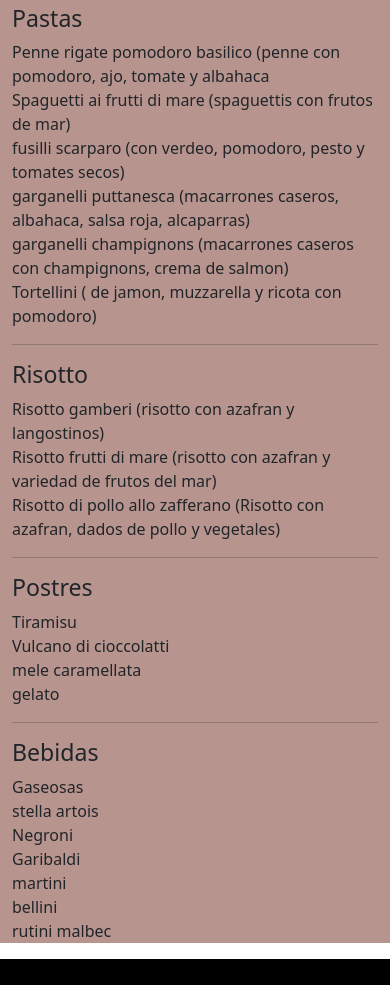
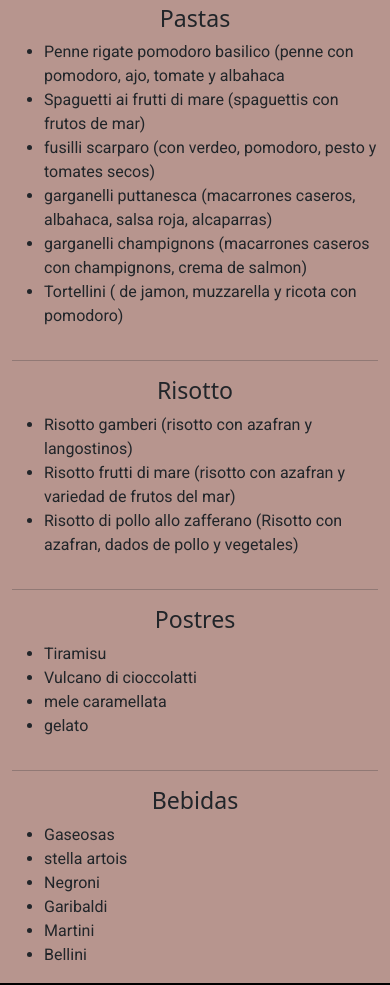
Before and after one commit to YasFranco/PF-Franco, a website: page pages/nuestra-carta.html in a window 390 px wide. Shown: the part 755-1740 px from the top of the page. Drawn offline with nearby package versions, Linux system fonts and the light colour scheme.

Commit message:
carta responsive

```diff
--- a/pages/nuestra-carta.html
+++ b/pages/nuestra-carta.html
@@ -7,7 +7,8 @@
   <meta name="viewport" content="width=device-width, initial-scale=1.0">
   <meta name="description"
     content="En Nuestra Salsa, un restaurante para disfrutar en familia compartiendo con las mejores pastas y vinos">
-  <meta name="keywords" content="comida, pastas, italianas, familia, restaurante, salsas, restaurant, norte, vinos, postres, bebidas, risotto, garganelli, puttanesca">
+  <meta name="keywords"
+    content="comida, pastas, italianas, familia, restaurante, salsas, restaurant, norte, vinos, postres, bebidas, risotto, garganelli, puttanesca">
   <title>En Nuestra Salsa | Carta</title>
   <link rel="stylesheet" href="https://cdnjs.cloudflare.com/ajax/libs/font-awesome/6.2.0/css/all.min.css"
     integrity="sha512-xh6O/CkQoPOWDdYTDqeRdPCVd1SpvCA9XXcUnZS2FmJNp1coAFzvtCN9BmamE+4aHK8yyUHUSCcJHgXloTyT2A=="
@@ -59,64 +60,46 @@
       <h2 class="title-menu">CARTA</h2>
     </div>
     <div class="menu">
-      <div>
-        <h3>
-          Pastas
-        </h3>
-        <p>Penne rigate pomodoro basilico (penne con pomodoro, ajo, tomate y albahaca
-          <br>
-          Spaguetti ai frutti di mare (spaguettis con frutos de mar)
-          <br>
-          fusilli scarparo (con verdeo, pomodoro, pesto y tomates secos)
-          <br>
-          garganelli puttanesca (macarrones caseros, albahaca, salsa roja, alcaparras)
-          <br>
-          garganelli champignons (macarrones caseros con champignons, crema de salmon)
-          <br>
-          Tortellini ( de jamon, muzzarella y ricota con pomodoro)
-
-        </p>
+      <h3>Pastas</h3>
+      <ul>
+        <li>Penne rigate pomodoro basilico (penne con pomodoro, ajo, tomate y albahaca</li>
+        <li>Spaguetti ai frutti di mare (spaguettis con frutos de mar)</li>
+        <li>fusilli scarparo (con verdeo, pomodoro, pesto y tomates secos)</li>
+        <li>garganelli puttanesca (macarrones caseros, albahaca, salsa roja, alcaparras)</li>
+        <li>garganelli champignons (macarrones caseros con champignons, crema de salmon)</li>
+        <li>Tortellini ( de jamon, muzzarella y ricota con pomodoro)</li>
+      </ul>
     </div>
     <hr>
     <div class="menu">
       <h3>Risotto</h3>
-        <p>Risotto gamberi (risotto con azafran y langostinos)
-          <br>
-          Risotto frutti di mare (risotto con azafran y variedad de frutos del mar)
-          <br>
-          Risotto di pollo allo zafferano (Risotto con azafran, dados de pollo y vegetales)
-        </p>
+      <ul>
+        <li>Risotto gamberi (risotto con azafran y langostinos)</li>
+        <li> Risotto frutti di mare (risotto con azafran y variedad de frutos del mar)</li>
+        <li>Risotto di pollo allo zafferano (Risotto con azafran, dados de pollo y vegetales)</li>
+      </ul>
     </div>
     <hr>
     <div class="menu">
       <h3>Postres</h3>
-        <p>Tiramisu
-          <br>
-          Vulcano di cioccolatti
-          <br>
-          mele caramellata
-          <br>
-          gelato
-
-        </p>
+      <ul>
+        <li>Tiramisu</li>
+        <li>Vulcano di cioccolatti</li>
+        <li>mele caramellata</li>
+        <li>gelato</li>
+      </ul>
     </div>
     <hr>
     <div class="menu">
       <h3>Bebidas</h3>
-        <p>Gaseosas
-          <br>
-          stella artois
-          <br>
-          Negroni
-          <br>
-          Garibaldi
-          <br>
-          martini
-          <br>
-          bellini
-          <br>
-          rutini malbec
-        </p>
+      <ul>
+        <li>Gaseosas</li>
+        <li>stella artois</li>
+        <li>Negroni</li>
+        <li>Garibaldi</li>
+        <li>Martini</li>
+        <li>Bellini</li>
+      </ul>
     </div>
 
   </div>
--- a/scss/_carta.scss
+++ b/scss/_carta.scss
@@ -5,12 +5,24 @@
     justify-content: center;
     align-items: center;
 
+}
+
 .menu {
     display: flex;
     flex-direction: column;
+}
+
+h3{
     text-align: center;
+}
+
+ul {
+
     justify-content: center;
     align-items: center;
-    }
+
+    li {
+        font-family: 'Roboto', sans-serif;
 
     }
+}
```
Also changed, not shown: css/style.css. Lines whose indentation alone changed are shown as unchanged.
